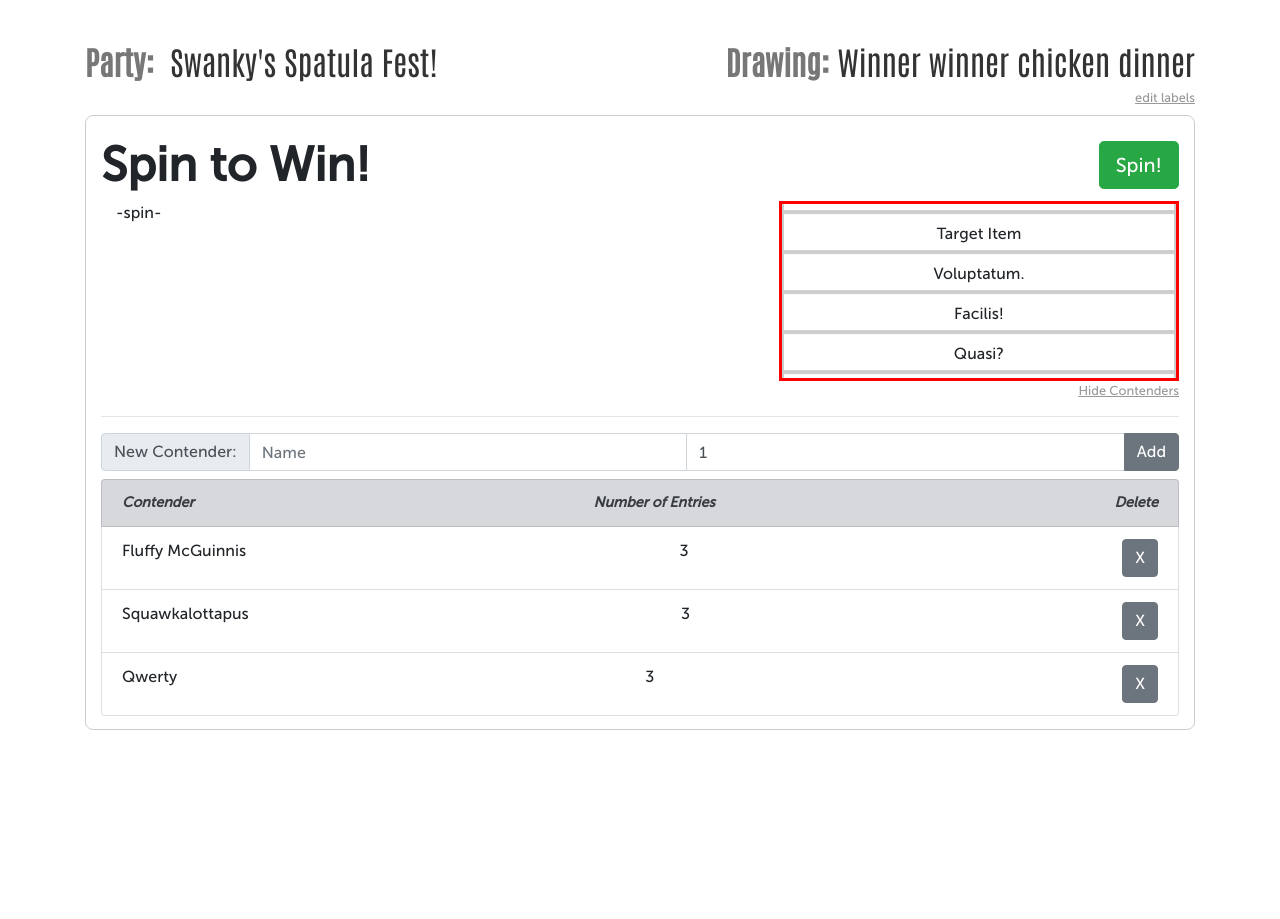
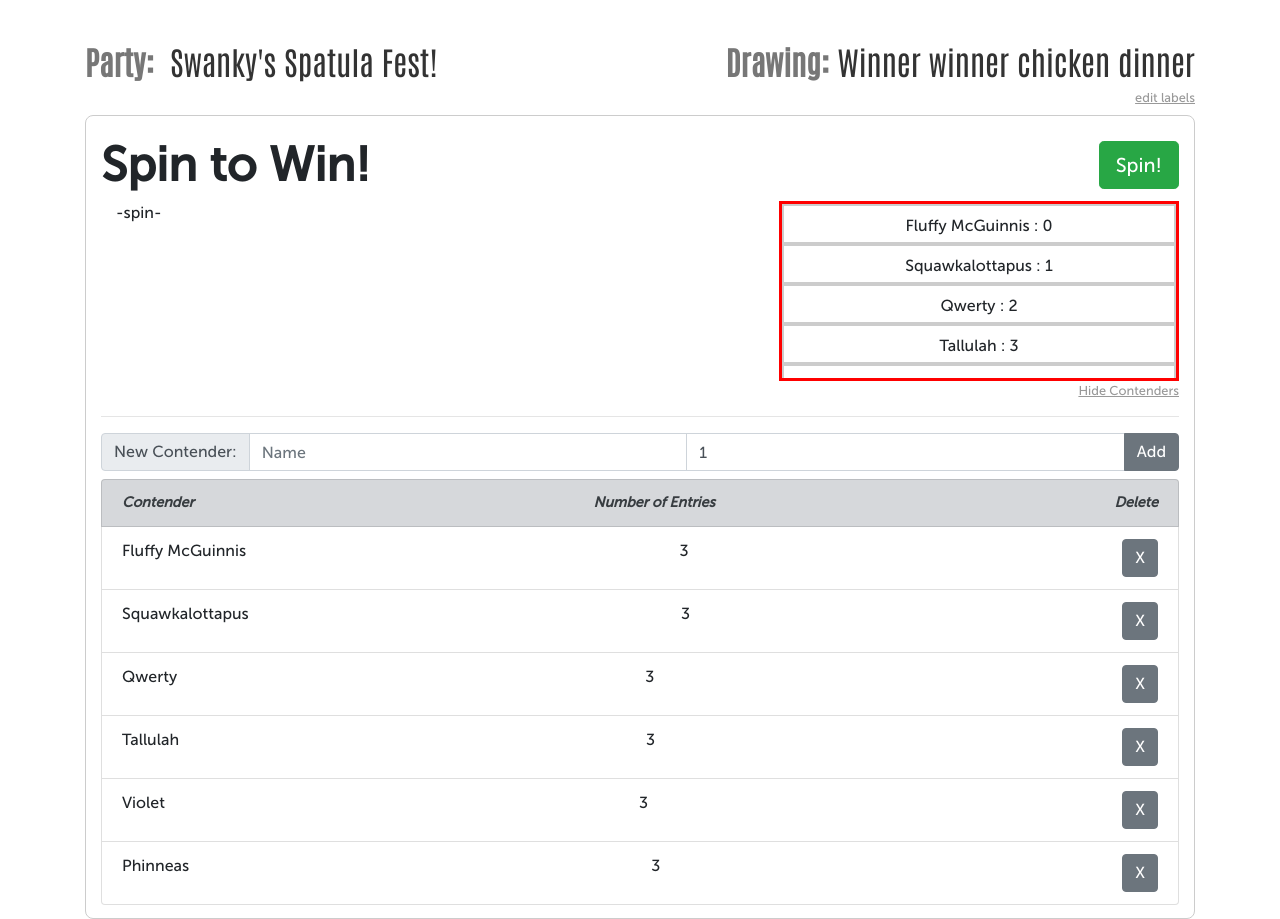
Before and after one commit to stevenloe/spin-win, a Vue app: page / in a window 1280 px wide. Before the commit the page ends 800 px from the top, so only its background shows below. Built offline with nearby package versions, Linux system fonts and the light colour scheme.

Commit message:
Spin animation with real data

```diff
--- a/src/App.vue
+++ b/src/App.vue
@@ -6,22 +6,28 @@
 
       <b-container class="subtle-border">
 
-        <spin-win :is-disabled="isDisabled"
-          :winner-name="winnerName"
-          v-on:spin="spin">
+        <spin-win
+          v-on:spin="spin"
+          :contenders="contenders"
+          :is-disabled="isDisabled"
+          ref="spinWin"
+          >
         </spin-win>
 
         <contender-form
-          :show-contenders="showContenders"
+
           v-on:show-hide="showHideContenders($event)"
           v-on:addContestant="add($event)"
-          v-on:errors="errors($event)">
+          v-on:errors="errors($event)"
+          :show-contenders="showContenders"
+          >
         </contender-form>
 
         <contender-list
+          v-on:delete-contender="deleteContender($event)"
           :show-contenders="showContenders"
           :contenders="contenders"
-          v-on:delete-contender="deleteContender($event)">
+          >
         </contender-list>
 
       </b-container>
@@ -52,9 +58,12 @@ export default {
         { text: "Fluffy McGuinnis", chances: 3 },
         { text: "Squawkalottapus", chances: 3 },
         { text: "Qwerty", chances: 3 },
+        { text: "Tallulah", chances: 3 },
+        { text: "Violet", chances: 3 },
+        { text: "Phinneas", chances: 3 },
       ],
-      winnerName: "",
-      appErrorMsg: "",
+      winnerIndex: 0,
+      appErrorMsg: '',
       showContenders: true
     };
   },
@@ -90,19 +99,21 @@ export default {
         }
       });
 
-      const winnerIndex =
+      this.winnerIndex =
         contestEntries[
           Math.floor(Math.random() * Math.floor(contestEntries.length))
         ];
-      const winner = this.contenders[winnerIndex];
-      this.winnerName = winner.text;
+      const winner = this.contenders[this.winnerIndex];
 
       // Reduce constant's chances by 1 or remove contestant
-      if (this.contenders[winnerIndex].chances > 1) {
-        this.contenders[winnerIndex].chances -= 1;
+      if (this.contenders[this.winnerIndex].chances > 1) {
+        this.contenders[this.winnerIndex].chances -= 1;
       } else {
-        this.deleteContender(winnerIndex);
+        this.deleteContender(this.winnerIndex);
       }
+      //this.refs.spinWin.animateWinner(this.this.winnerIndex)
+
+      this.$refs.spinWin.animateWinner(this.winnerIndex);
     },
 
     errors(msg) {
--- a/src/components/SpinWin.vue
+++ b/src/components/SpinWin.vue
@@ -15,84 +15,7 @@
       <b-col>-spin-</b-col>
       <div class="spin-wrapper">
         <ul class="list">
-            <li>Lorem.</li>
-            <li>Quae!</li>
-            <li>Numquam.</li>
-            <li>Aut!</li>
-            <li>Repellat?</li>
-            <li>At.</li>
-            <li>Commodi?</li>
-            <li>Qui.</li>
-            <li>Voluptate.</li>
-            <li>Obcaecati!</li>
-            <li>Animi.</li>
-            <li>Quibusdam!</li>
-            <li>Totam.</li>
-            <li>Iste!</li>
-            <li>Aspernatur?</li>
-            <li>Placeat?</li>
-            <li>Ratione!</li>
-            <li>Delectus.</li>
-            <li>Alias?</li>
-            <li>Assumenda.</li>
-            <li>Dolores.</li>
-            <li>Sunt?</li>
-            <li>Consectetur?</li>
-            <li>Fuga.</li>
-            <li>Sed.</li>
-            <li>Consequatur?</li>
-            <li>Consequatur.</li>
-            <li>Voluptatem!</li>
-            <li>Eos.</li>
-            <li>Molestiae?</li>
-            <li>Pariatur.</li>
-            <li>Non?</li>
-            <li>Voluptatum.</li>
-            <li>Fugiat.</li>
-            <li>Mollitia.</li>
-            <li>Iusto.</li>
-            <li>Minima.</li>
-            <li>Vero.</li>
-            <li>Perspiciatis!</li>
-            <li>Unde!</li>
-            <li>Spiffcus</li>
-            <li>Swankicus!</li>
-            <li>Swillicus!</li>
-            <li>Obcaecati.</li>
-            <li>Tempora!</li>
-            <li>Tempora?</li>
-            <li id='target-item'>Target Item</li>
-            <li>Voluptatum.</li>
-            <li>Facilis!</li>
-            <li>Quasi?</li>
-            <li>In.</li>
-            <li>Autem.</li>
-            <li>Sapiente.</li>
-            <li>Placeat?</li>
-            <li>Ratione!</li>
-            <li>Delectus.</li>
-            <li>Alias?</li>
-            <li>Assumenda.</li>
-            <li>Dolores.</li>
-            <li>Sunt?</li>
-            <li>Consectetur?</li>
-            <li>Fuga.</li>
-            <li>Sed.</li>
-            <li>Consequatur?</li>
-            <li>Consequatur.</li>
-            <li>Voluptatem!</li>
-            <li>Eos.</li>
-            <li>Molestiae?</li>
-            <li>Pariatur.</li>
-            <li>Non?</li>
-            <li>Voluptatum.</li>
-            <li>Fugiat.</li>
-            <li>Mollitia.</li>
-            <li>Iusto.</li>
-            <li>Minima.</li>
-            <li>Vero.</li>
-            <li>Perspiciatis!</li>
-            <li>Unde!</li>
+          <li v-for="(name, index) in names" :key="index" :id="`name-${index}`">{{ name }} : {{ index }}</li>
         </ul>
       </div>
 
@@ -117,39 +40,60 @@ import gsap from "gsap";
 export default {
   name: "Spin-and-Win",
   props: {
+    contenders: {
+      type: Array,
+      required: true,
+    },
     isDisabled: {
       type: Boolean,
       required: true,
     },
-    winnerName: {
-      type: String,
-      required: true,
-      default: "",
+  },
+  data() {
+    return {
+      winnerName: "",
+      targetElement: null
+    };
+  },
+  computed: {
+    names() {
+      let list = [];
+      const tempNames = this.contenders.map((contender) => contender.text);
+
+      for (let i = 0; i < 20; i++) {
+        tempNames.forEach((element) => {
+          list.push(element);
+        });
+      }
+      return list;
     },
   },
-  data() {
-    return {};
-  },
-  mounted() {
-    const distance = -Math.abs(document.querySelector('.list').getBoundingClientRect().top - document.querySelector('#target-item').offsetTop)
+    methods: {
+      animateWinner(winnerIndex) {
+        let targetId =
+          "#name-" + (this.contenders.length * 10 + winnerIndex + 1);
+
+        this.targetElement = document.querySelector(targetId)
+        const distance = -Math.abs(
+          document.querySelector(".list").getBoundingClientRect().top -
+            this.targetElement.offsetTop
+        );
         gsap.to(".list", {
-      duration: 7,
+          duration: 10,
           ease: "elastic.out(1, .1)",
           y: distance,
-      onComplete: this.showWinner,
+          onComplete: this.highlightWinner
         });
       },
-  methods: {
-    showWinner() {
-      const elem = document.querySelector("#target-item");
-      elem.classList.add("listWinner");
-      gsap.to("#target-item", {
+      highlightWinner() {
+        this.targetElement.classList.add("listWinner");
+        gsap.to(this.targetElement, {
           duration: 0.2,
           rotation: 5,
           scaleX: 1.3,
           scaleY: 1.3,
         });
-    },
+      }
   },
 };
 </script>
```
Lines whose indentation alone changed are shown as unchanged.
